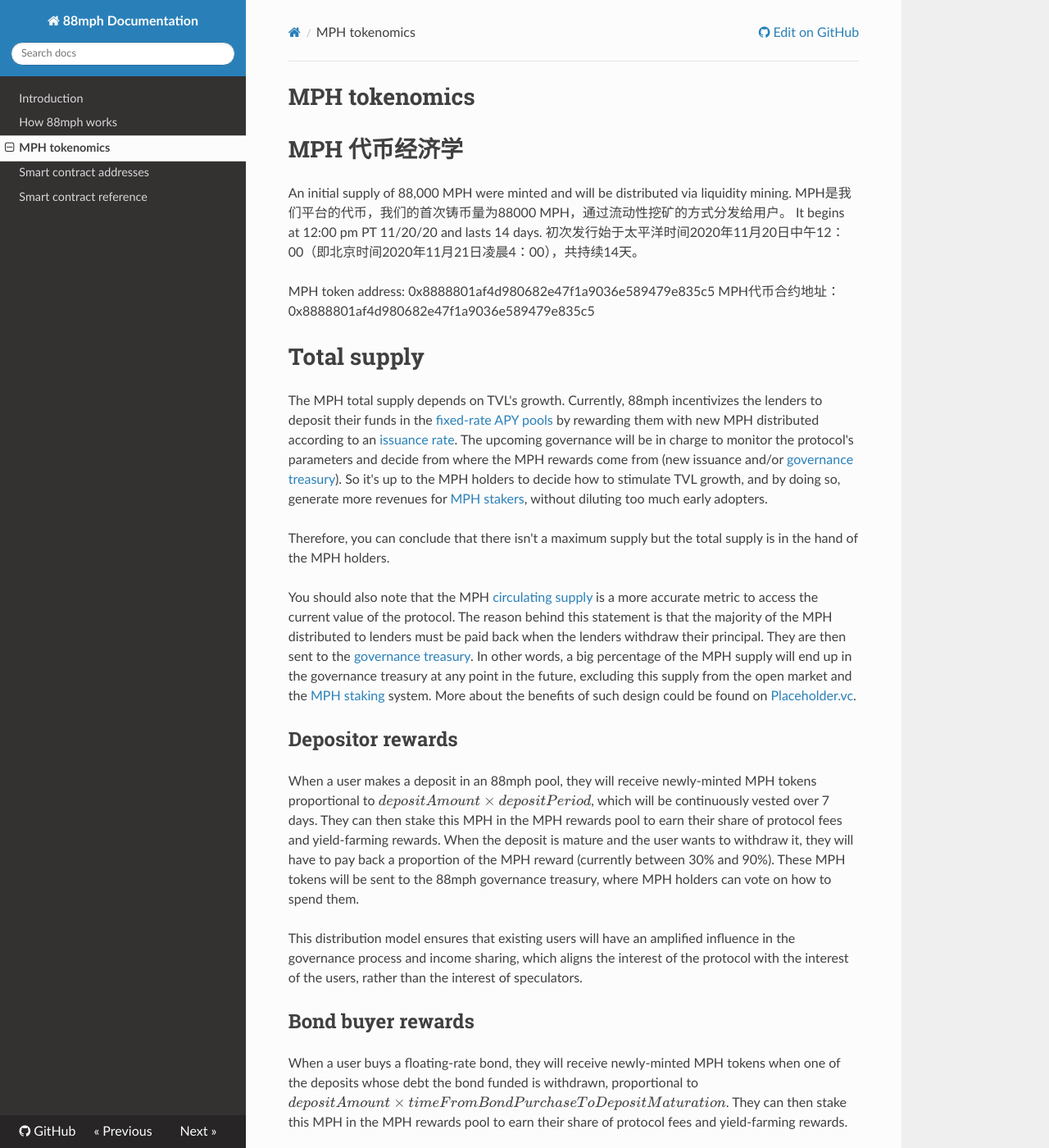
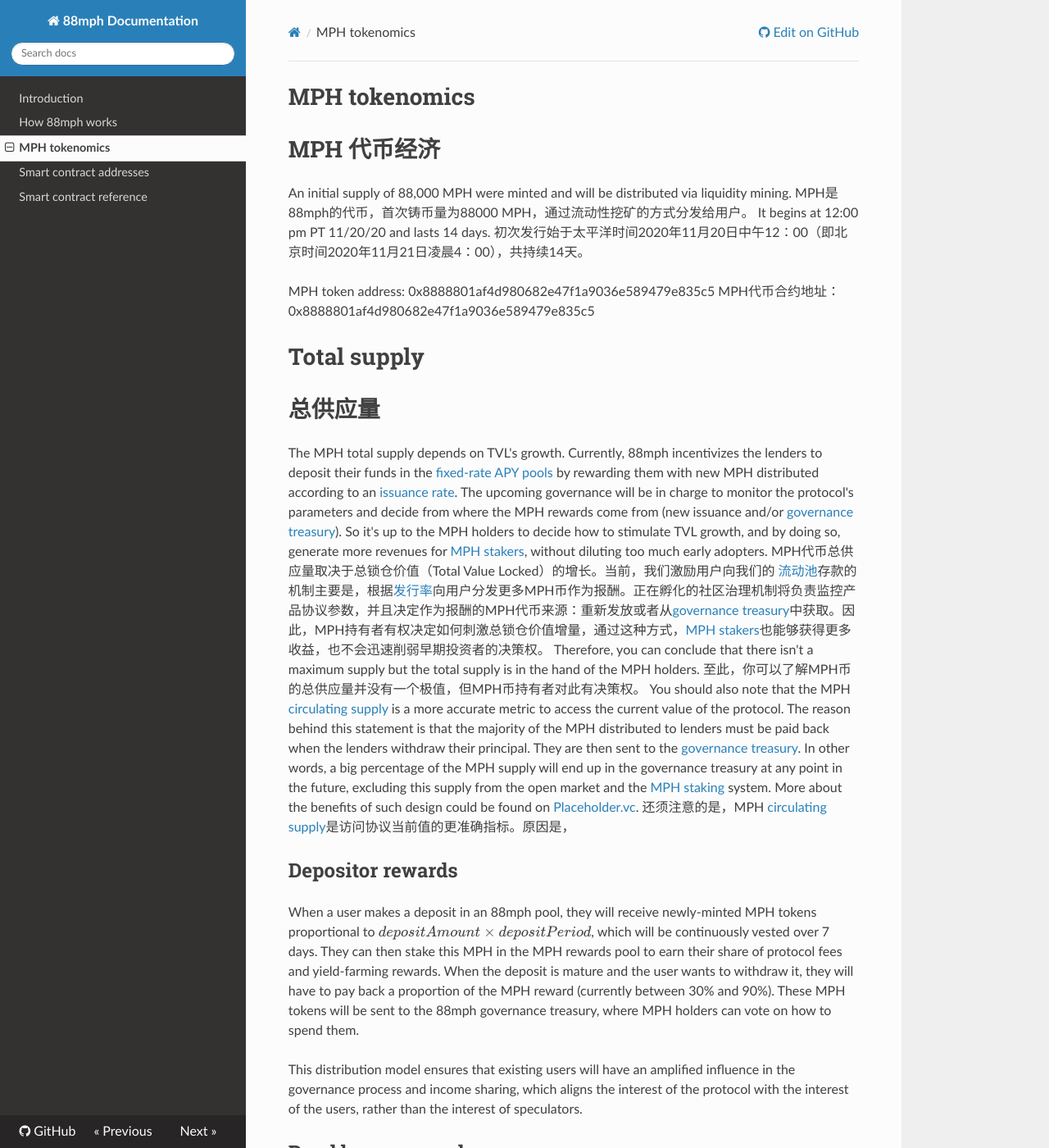
Before and after one commit to 88mphapp/docs, an MkDocs documentation site: the page built from docs/mph.md, in a window 1280 px wide and 1400 px high. Shown: the whole window at 82% size. Built offline with MkDocs 1.6.1, drawn with Linux system fonts in a browser that asks for light colours; nearby versions of some CDN libraries; formulas are drawn with MathJax 3.

Commit message:
Update mph.md

```diff
--- a/docs/mph.md
+++ b/docs/mph.md
@@ -1,20 +1,21 @@
 # MPH tokenomics
-# MPH 代币经济学
+# MPH 代币经济
 
 An initial supply of 88,000 MPH were minted and will be distributed via liquidity mining.
-MPH是我们平台的代币，我们的首次铸币量为88000 MPH，通过流动性挖矿的方式分发给用户。
+MPH是88mph的代币，首次铸币量为88000 MPH，通过流动性挖矿的方式分发给用户。
 It begins at 12:00 pm PT 11/20/20 and lasts 14 days.
 初次发行始于太平洋时间2020年11月20日中午12：00（即北京时间2020年11月21日凌晨4：00），共持续14天。
 
 MPH token address: 0x8888801af4d980682e47f1a9036e589479e835c5
 MPH代币合约地址：0x8888801af4d980682e47f1a9036e589479e835c5
 # Total supply
+# 总供应量
 The MPH total supply depends on TVL's growth. Currently, 88mph incentivizes the lenders to deposit their funds in the [fixed-rate APY pools](https://88mph.app/deposits) by rewarding them with new MPH distributed according to an [issuance rate](https://88mph.app/docs/mph/#issuance-rate-multiplier). The upcoming governance will be in charge to monitor the protocol's parameters and decide from where the MPH rewards come from (new issuance and/or [governance treasury](https://88mph.app/docs/mph/#governance-treasury)). So it's up to the MPH holders to decide how to stimulate TVL growth, and by doing so, generate more revenues for [MPH stakers](https://88mph.app/docs/mph/#mph-staking-rewards-revenues-sharing), without diluting too much early adopters.
-
+MPH代币总供应量取决于总锁仓价值（Total Value Locked）的增长。当前，我们激励用户向我们的 [流动池](https://88mph.app/deposits)存款的机制主要是，根据[发行率](https://88mph.app/docs/mph/#issuance-rate-multiplier)向用户分发更多MPH币作为报酬。正在孵化的社区治理机制将负责监控产品协议参数，并且决定作为报酬的MPH代币来源：重新发放或者从[governance treasury](https://88mph.app/docs/mph/#governance-treasury)中获取。因此，MPH持有者有权决定如何刺激总锁仓价值增量，通过这种方式，[MPH stakers](https://88mph.app/docs/mph/#mph-staking-rewards-revenues-sharing)也能够获得更多收益，也不会迅速削弱早期投资者的决策权。
 Therefore, you can conclude that there isn't a maximum supply but the total supply is in the hand of the MPH holders.
-
+至此，你可以了解MPH币的总供应量并没有一个极值，但MPH币持有者对此有决策权。
 You should also note that the MPH [circulating supply](https://academy.binance.com/en/glossary/circulating-supply) is a more accurate metric to access the current value of the protocol. The reason behind this statement is that the majority of the MPH distributed to lenders must be paid back when the lenders withdraw their principal. They are then sent to the [governance treasury](https://88mph.app/docs/mph/#governance-treasury). In other words, a big percentage of the MPH supply will end up in the governance treasury at any point in the future, excluding this supply from the open market and the [MPH staking](https://88mph.app/docs/mph/#mph-staking-rewards-revenues-sharing) system. More about the benefits of such design could be found on [Placeholder.vc](https://www.placeholder.vc/blog/2020/9/17/stop-burning-tokens-buyback-and-make-instead).
-
+还须注意的是，MPH [circulating supply](https://academy.binance.com/en/glossary/circulating-supply)是访问协议当前值的更准确指标。原因是，
 ## Depositor rewards
 
 When a user makes a deposit in an 88mph pool, they will receive newly-minted MPH tokens proportional to \(depositAmount \times depositPeriod\), which will be continuously vested over 7 days. They can then stake this MPH in the MPH rewards pool to earn their share of protocol fees and yield-farming rewards. When the deposit is mature and the user wants to withdraw it, they will have to pay back a proportion of the MPH reward (currently between 30% and 90%). These MPH tokens will be sent to the 88mph governance treasury, where MPH holders can vote on how to spend them.
```
